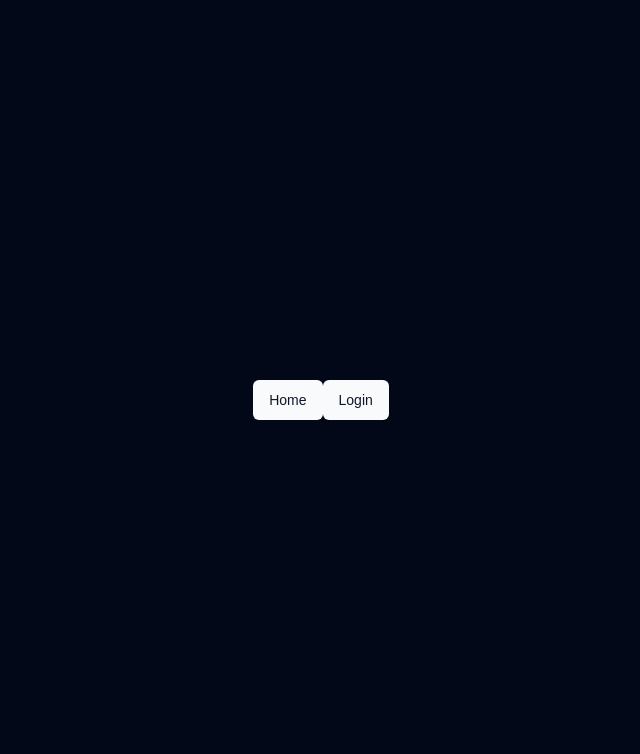
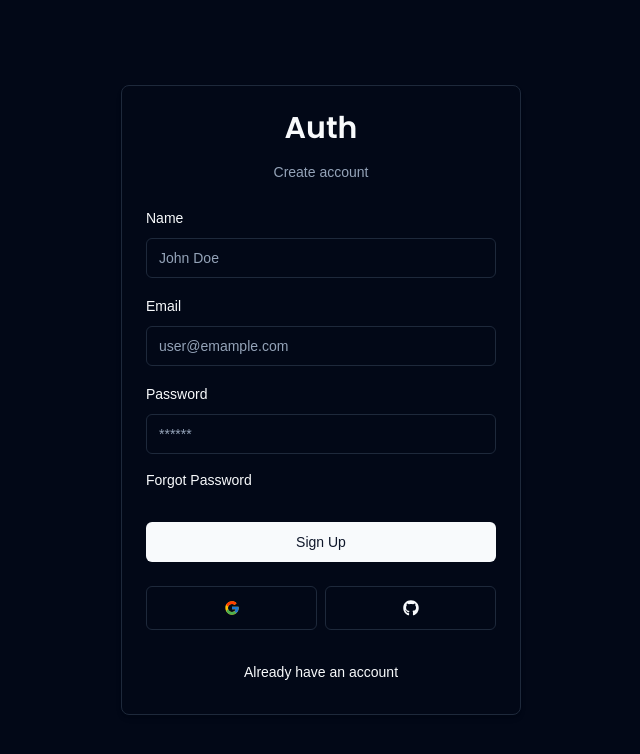
Before and after one commit to anandrajsingh/uptime, a Next.js app: page /signup in a window 1280 px wide. Shown: the top 754 px of the page, without its empty margins (319-959 px from the left). Built offline with nearby package versions, Linux system fonts and the light colour scheme.

Commit message:
signup route

```diff
--- /dev/null
+++ b/src/actions/signup.ts
@@ -0,0 +1,30 @@
+"use server"
+import { SignupSchema } from "@/schemas";
+import { z } from "zod";
+import bcrypt from "bcryptjs"
+import { getUserByEmail } from "@/data/user";
+import { db } from "@/lib/db";
+
+export const signup = async(values: z.infer<typeof SignupSchema>) => {
+    const validatedFields = SignupSchema.safeParse(values)
+
+    if(!validatedFields.success) return {error: "Invalid Fields"}
+
+    const {name, email, password } = validatedFields.data;
+
+    const hashedPassword = await bcrypt.hash(password, 10)
+
+    const existingUser = await getUserByEmail(email)
+    if(existingUser) return {error: "Email already in use."}
+
+    const user = await db.user.create({
+        data: {
+            name,
+            email,
+            password: hashedPassword
+        }
+    })
+    console.log(user)
+
+    return {success: "Email sent"}
+}
--- a/src/app/(auth)/signup/page.tsx
+++ b/src/app/(auth)/signup/page.tsx
@@ -1,21 +1,12 @@
 'use client'
-import { Button } from "@/components/ui/button";
-import { useRouter } from "next/navigation";
+
+import { SignupForm } from "@/components/auth/signup-form";
 
 export default function signup(){
-    const router = useRouter()
 
-    const handleHomeButton = () => {
-        router.push("/")
-    }
-
-    const handleLoginButton = () => {
-        router.push("/login")
-    }
     return (
         <div>
-            <Button onClick={handleHomeButton}>Home</Button>
-            <Button onClick={handleLoginButton}>Login</Button>
+            <SignupForm/>
         </div>
     )
 }
--- /dev/null
+++ b/src/components/auth/signup-form.tsx
@@ -0,0 +1,116 @@
+"use client"
+
+import { useForm } from "react-hook-form"
+import { zodResolver } from "@hookform/resolvers/zod"
+import { CardWrapper } from "./card-wrapper"
+import { z } from "zod"
+import { SignupSchema } from "@/schemas"
+import { Form, FormControl, FormField, FormItem, FormLabel, FormMessage } from "../ui/form"
+import { Input } from "../ui/input"
+import { Button } from "../ui/button"
+import Link from "next/link"
+import { FormAlert } from "../form-alert"
+import { useState, useTransition } from "react"
+import { signup } from "@/actions/signup"
+
+export const SignupForm = () => {
+
+    const [isPending, startTransition] = useTransition()
+    const [alert, setAlert] = useState("")
+    const [alertType, setAlertType] = useState("")
+
+    const form = useForm<z.infer<typeof SignupSchema>>({
+        resolver: zodResolver(SignupSchema),
+        defaultValues: {
+            name: "",
+            email: "",
+            password: ""
+        }
+    })
+
+    const onSubmit = (values: z.infer<typeof SignupSchema>) => {
+        startTransition(() => {
+            signup(values)
+            .then((data) => {
+                console.log(data)
+                if(data.success){
+                    setAlert(data.success)
+                    setAlertType("success")
+                }
+                if(data.error){
+                    setAlert(data.error)
+                    setAlertType("error")
+                }
+                console.log(alert)
+            })
+        })
+    }
+
+    return (
+        <div>
+            <CardWrapper headerLabel={"Create account"} backButtonLabel={"Already have an account"} backButtonHref={"/login"} showSocial>
+                <Form {...form} >
+                    <form action="" className="space-y-6" onSubmit={form.handleSubmit(onSubmit)}>
+                        <div className="space-y-4">
+                            <FormField control={form.control} name="name"
+                                render={
+                                    ({ field }) => (
+                                        <FormItem>
+                                            <FormLabel>
+                                                Name
+                                            </FormLabel>
+                                            <FormControl>
+                                                <Input {...field} disabled={isPending} placeholder="John Doe" type="name" />
+                                            </FormControl>
+                                            <FormMessage />
+                                        </FormItem>
+                                    )
+                                }
+                            />
+                            <FormField control={form.control} name="email"
+                                render={
+                                    ({ field }) => (
+                                        <FormItem>
+                                            <FormLabel>
+                                                Email
+                                            </FormLabel>
+                                            <FormControl>
+                                                <Input {...field} disabled={isPending} placeholder="user@emample.com" type="email" />
+                                            </FormControl>
+                                            <FormMessage />
+                                        </FormItem>
+                                    )
+                                }
+                            />
+                            <FormField control={form.control} name="password"
+                                render={
+                                    ({ field }) => (
+                                        <FormItem>
+                                            <FormLabel>
+                                                Password
+                                            </FormLabel>
+                                            <FormControl>
+                                                <Input {...field} disabled={isPending} placeholder="******" type="password" />
+                                            </FormControl>
+                                            <FormMessage />
+                                            <Button size="sm" variant="link" asChild className="px-0 font-normal" >
+                                                <Link href="/reset">
+                                                    Forgot Password
+                                                </Link>
+                                            </Button>
+                                        </FormItem>
+                                    )
+                                }
+                            />
+                        </div>
+                        <FormAlert alert={alert} alertType={alertType}/>
+                        <FormAlert alert="" alertType="error"/>
+                        <Button type="submit" disabled={isPending} className="w-full">
+                            Sign Up
+                        </Button>
+                    </form>
+                </Form>
+            </CardWrapper>
+        </div>
+    )
+}
--- /dev/null
+++ b/src/data/user.ts
@@ -0,0 +1,19 @@
+import { db } from "@/lib/db";
+
+export const getUserByEmail = async(email:string) => {
+    try{
+        const user = await db.user.findUnique({where: {email}});
+        return user
+    }catch{
+        return null
+    }
+}
+
+export const getUserById = async(id:string) => {
+    try{
+        const user = await db.user.findUnique({where: {id}})
+        return user
+    }catch{
+        return null
+    }
+}
```
